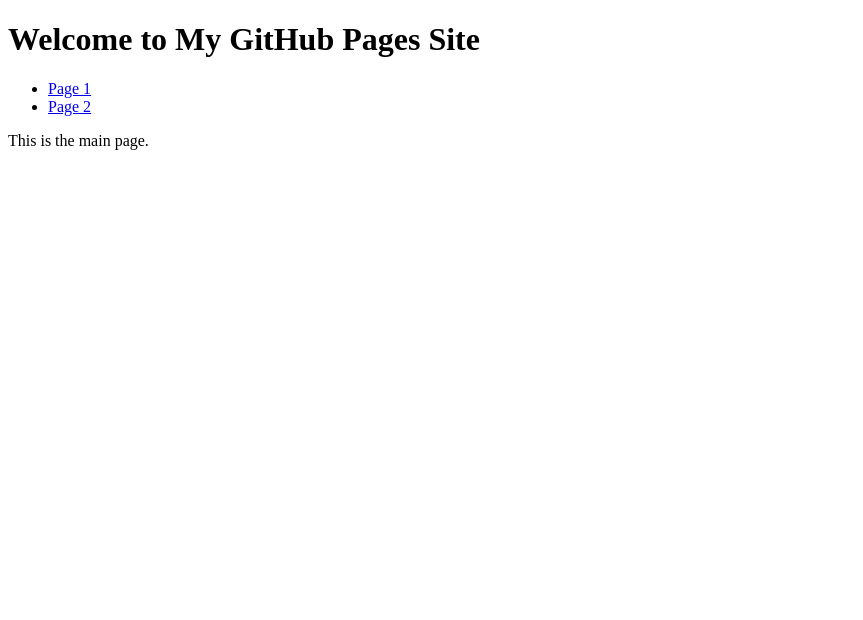
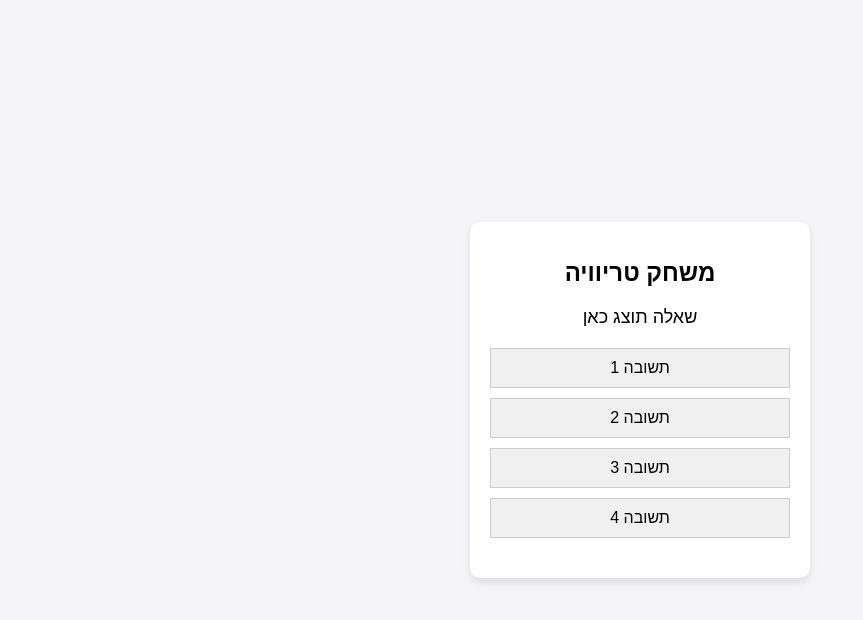
Before and after one commit to chayaauto/auto, a plain HTML site: page index.html in a window 1280 px wide. Shown: the whole page, without its empty margins (0-863 px from the left). Drawn offline with Linux system fonts and the light colour scheme.

Commit message:
Update index.html

```diff
--- a/index.html
+++ b/index.html
@@ -1,18 +1,28 @@
 <!DOCTYPE html>
-<html lang="en">
+<html lang="he">
 <head>
-    <meta charset="UTF-8">
-    <meta name="viewport" content="width=device-width, initial-scale=1.0">
-    <title>Home Page</title>
+  <meta charset="UTF-8">
+  <meta name="viewport" content="width=device-width, initial-scale=1.0">
+  <title>משחק טריוויה</title>
+  <link rel="stylesheet" href="style.css">
 </head>
 <body>
-    <h1>Welcome to My GitHub Pages Site</h1>
-    <nav>
-        <ul>
-            <li><a href="aa/index.html">Page 1</a></li>
-            <li><a href="bb/index.html">Page 2</a></li>
-        </ul>
-    </nav>
-    <p>This is the main page.</p>
+  <div class="container">
+    <h1>משחק טריוויה</h1>
+    <div id="question-container">
+      <p id="question">שאלה תוצג כאן</p>
+      <ul id="answers">
+        <li><button class="answer-btn">תשובה 1</button></li>
+        <li><button class="answer-btn">תשובה 2</button></li>
+        <li><button class="answer-btn">תשובה 3</button></li>
+        <li><button class="answer-btn">תשובה 4</button></li>
+      </ul>
+    </div>
+    <div id="result"></div>
+    <button id="next-button" class="hidden">שאלה הבאה</button>
+  </div>
+
+  <script src="questions.js"></script>
+  <script src="script.js"></script>
 </body>
 </html>
```
